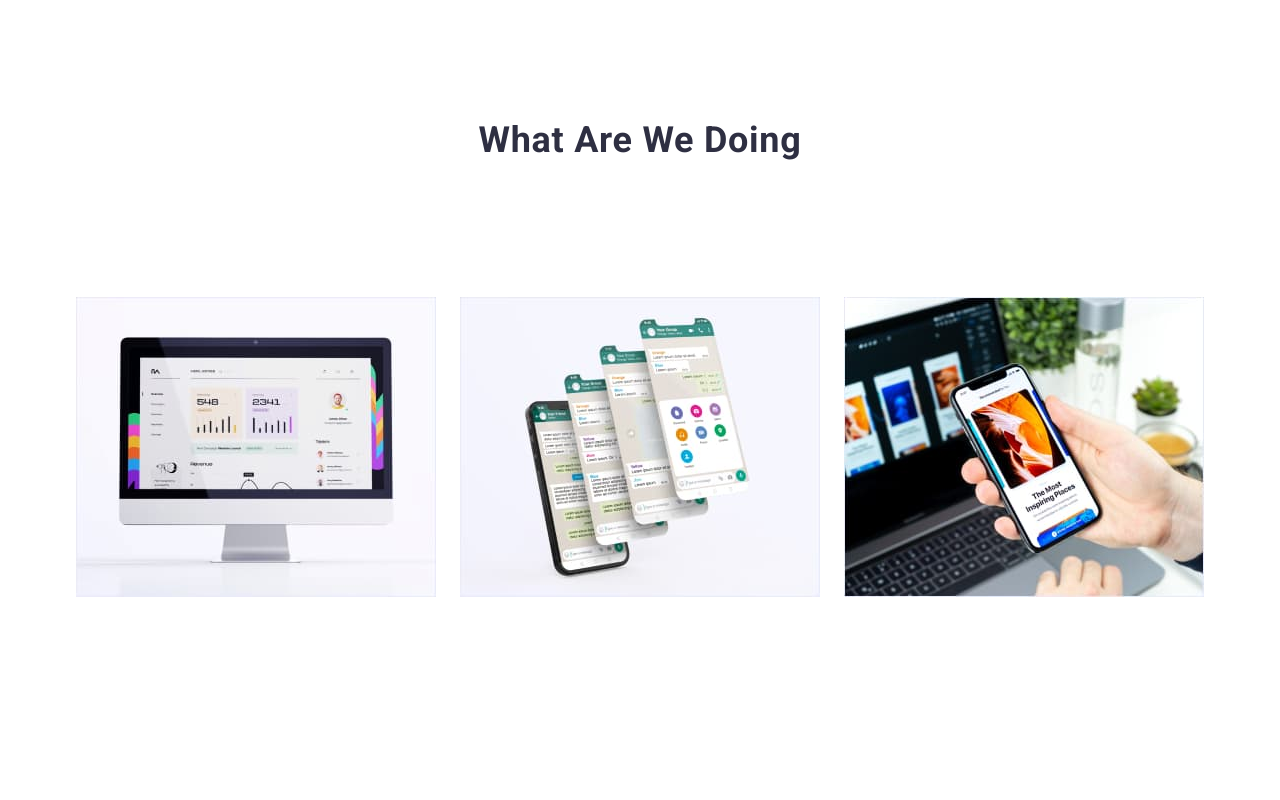
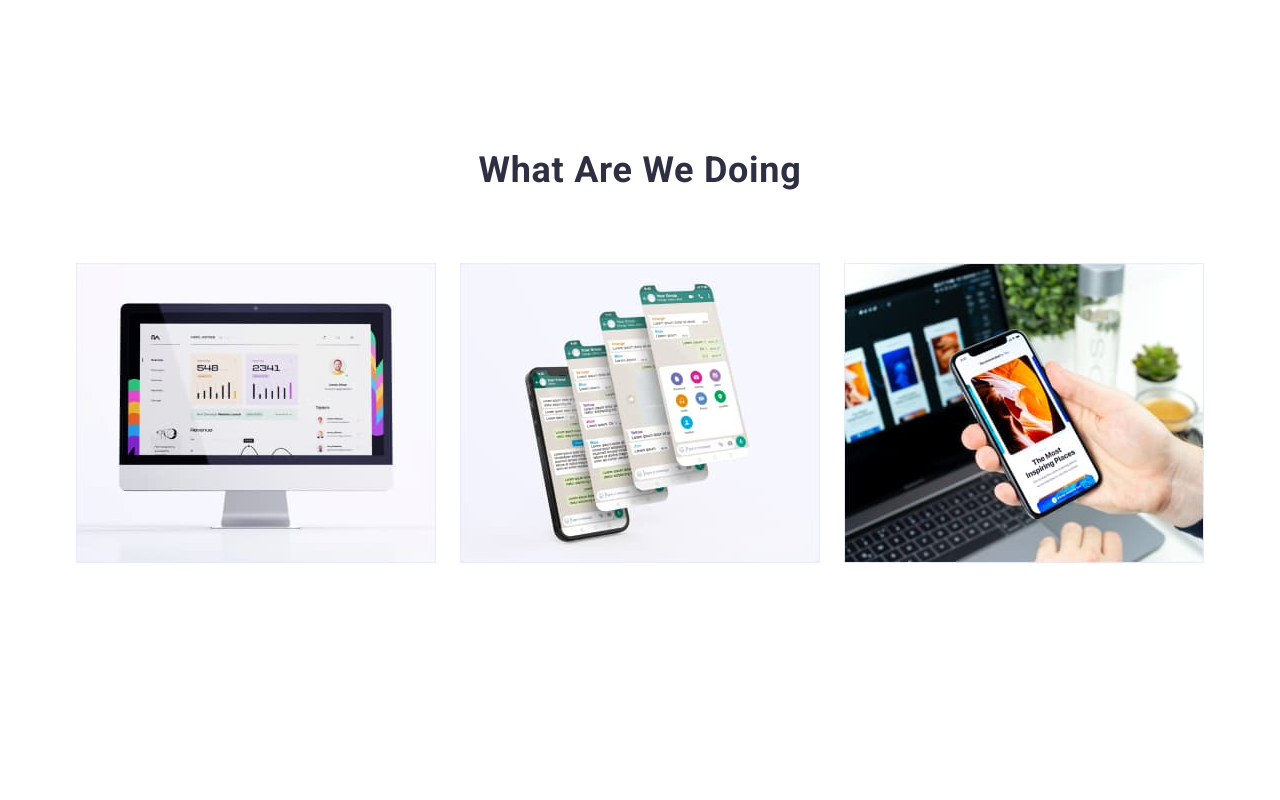
Before and after one commit to ihor-mikheyev/goit-markup-hw-03, a plain HTML site: page index.html in a window 1280 px wide. Shown: the part 980-1780 px from the top of the page. Drawn offline with nearby package versions, Linux system fonts and the light colour scheme.

Commit message:
Update styles.css

```diff
--- a/css/styles.css
+++ b/css/styles.css
@@ -199,12 +199,11 @@ img{
     letter-spacing: 0.02em;
     color: #2e2f42;
     text-transform: capitalize;
-    margin-bottom: 72px;
+
 }
 
 .title-2{
-    padding-bottom: 120px;
-    margin: 0;
+        margin-bottom: 72px;
     }
 
 .team-item{
```
